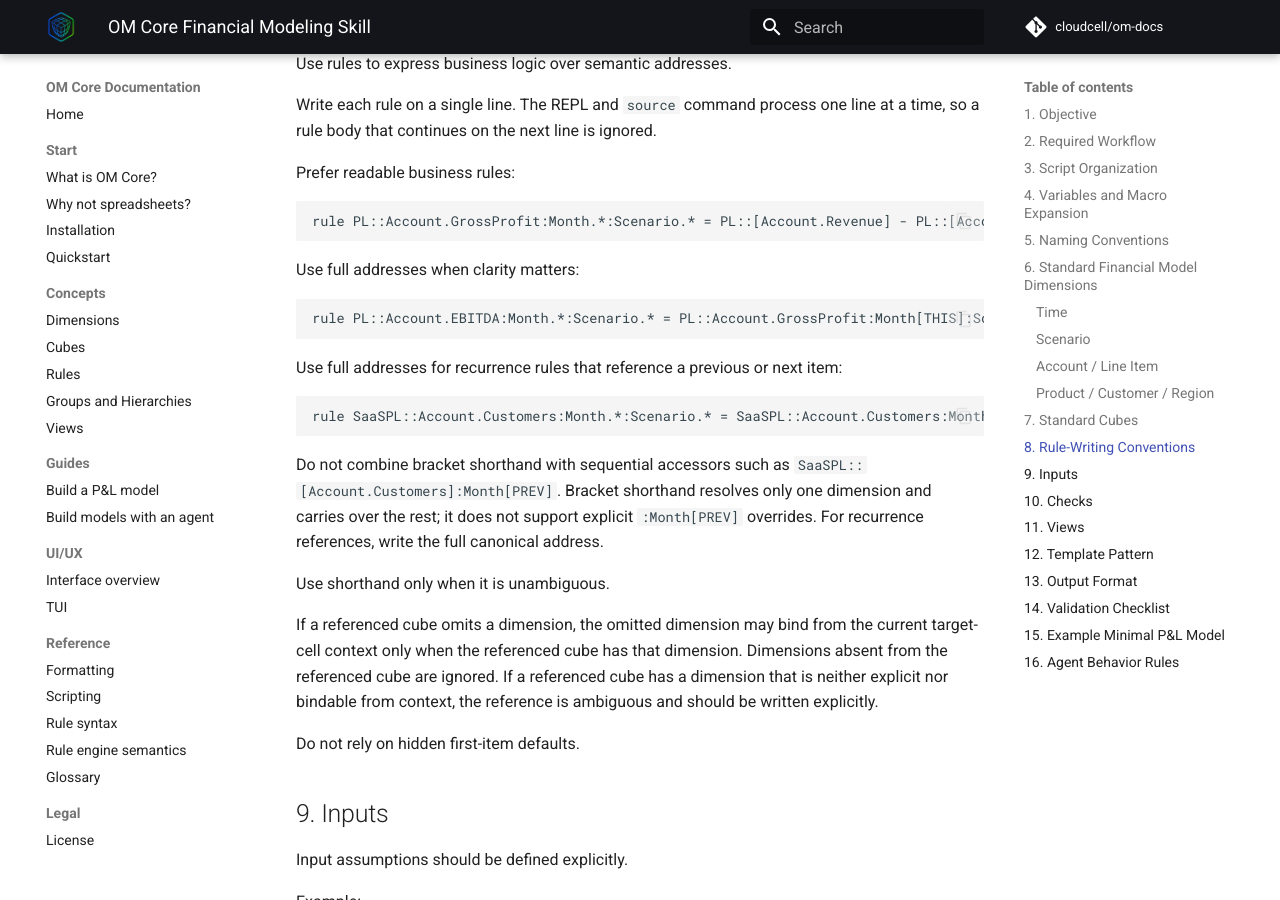
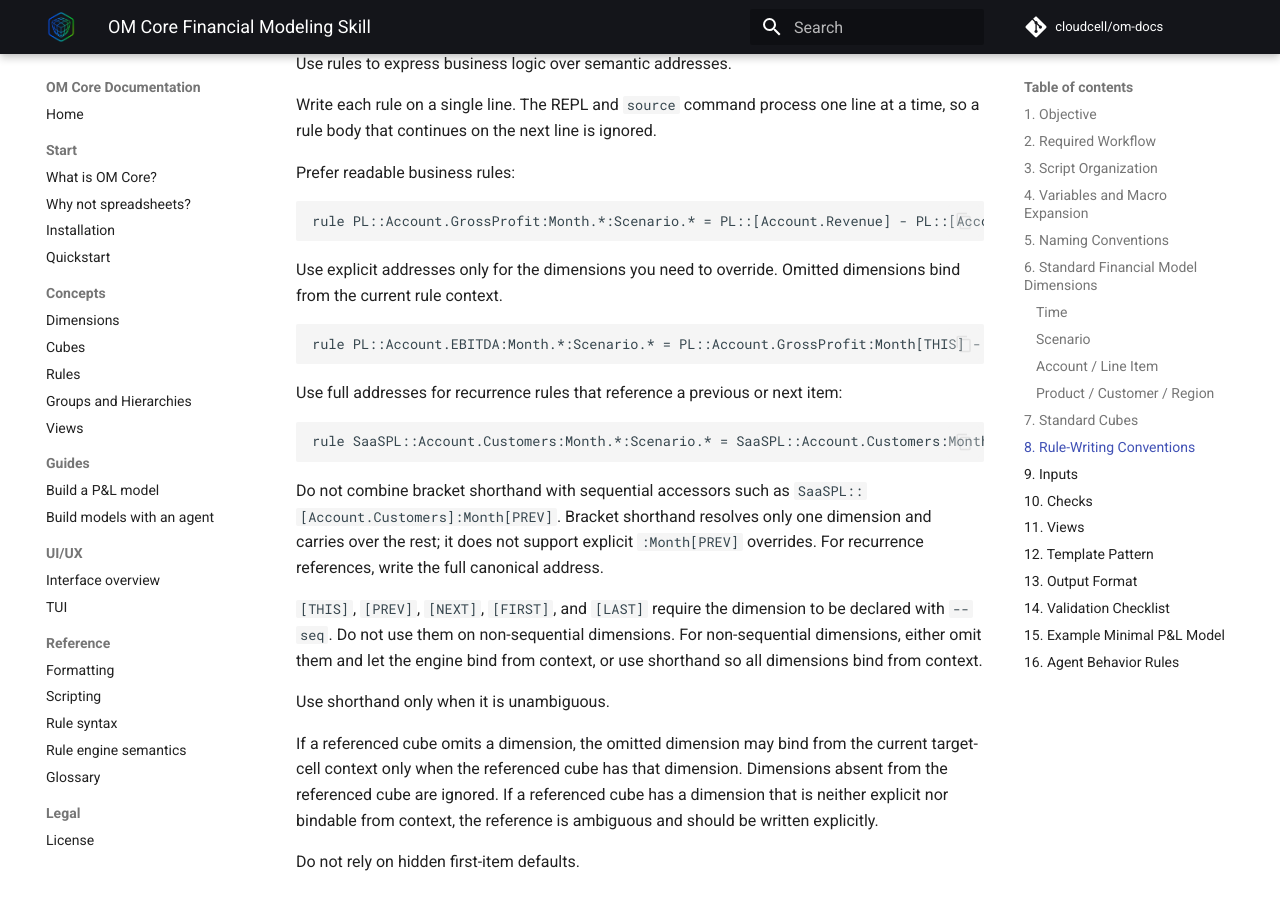
Before and after one commit to cloudcell/om-docs, an MkDocs documentation site: the page built from docs/agent-skills/financial-modeling/SKILLS.md, in a window 1280 px wide and 900 px high, scrolled down 4960 px. Built offline with MkDocs 1.6.1 and Material for MkDocs 9.7.7, drawn with Linux system fonts in a browser that asks for light colours; comment, search, counter and statistics services are not loaded.

Commit message:
docs: remove redundant Scenario[THIS] bindings from recurrence rules, clarify that omitted dimensions bind from context, and document sequential accessor requirements for --seq dimensions

````diff
--- a/docs/agent-skills/financial-modeling/SKILLS.md
+++ b/docs/agent-skills/financial-modeling/SKILLS.md
@@ -228,19 +228,21 @@ Prefer readable business rules:
 rule PL::Account.GrossProfit:Month.*:Scenario.* = PL::[Account.Revenue] - PL::[Account.COGS]
 ```
 
-Use full addresses when clarity matters:
+Use explicit addresses only for the dimensions you need to override. Omitted dimensions bind from the current rule context.
 
 ```openm
-rule PL::Account.EBITDA:Month.*:Scenario.* = PL::Account.GrossProfit:Month[THIS]:Scenario[THIS] - PL::Account.OperatingExpense:Month[THIS]:Scenario[THIS]
+rule PL::Account.EBITDA:Month.*:Scenario.* = PL::Account.GrossProfit:Month[THIS] - PL::Account.OperatingExpense:Month[THIS]
 ```
 
 Use full addresses for recurrence rules that reference a previous or next item:
 
 ```openm
-rule SaaSPL::Account.Customers:Month.*:Scenario.* = SaaSPL::Account.Customers:Month[PREV]:Scenario[THIS] + Drivers::[Driver.NewCustomers]
+rule SaaSPL::Account.Customers:Month.*:Scenario.* = SaaSPL::Account.Customers:Month[PREV] + Drivers::[Driver.NewCustomers]
 ```
 
 Do not combine bracket shorthand with sequential accessors such as `SaaSPL::[Account.Customers]:Month[PREV]`. Bracket shorthand resolves only one dimension and carries over the rest; it does not support explicit `:Month[PREV]` overrides. For recurrence references, write the full canonical address.
+
+`[THIS]`, `[PREV]`, `[NEXT]`, `[FIRST]`, and `[LAST]` require the dimension to be declared with `--seq`. Do not use them on non-sequential dimensions. For non-sequential dimensions, either omit them and let the engine bind from context, or use shorthand so all dimensions bind from context.
 
 Use shorthand only when it is unambiguous.
 
````
Also changed, not shown: skills/om-core-financial-modeling/SKILLS.md (+5 -3 lines), 1 other file.
